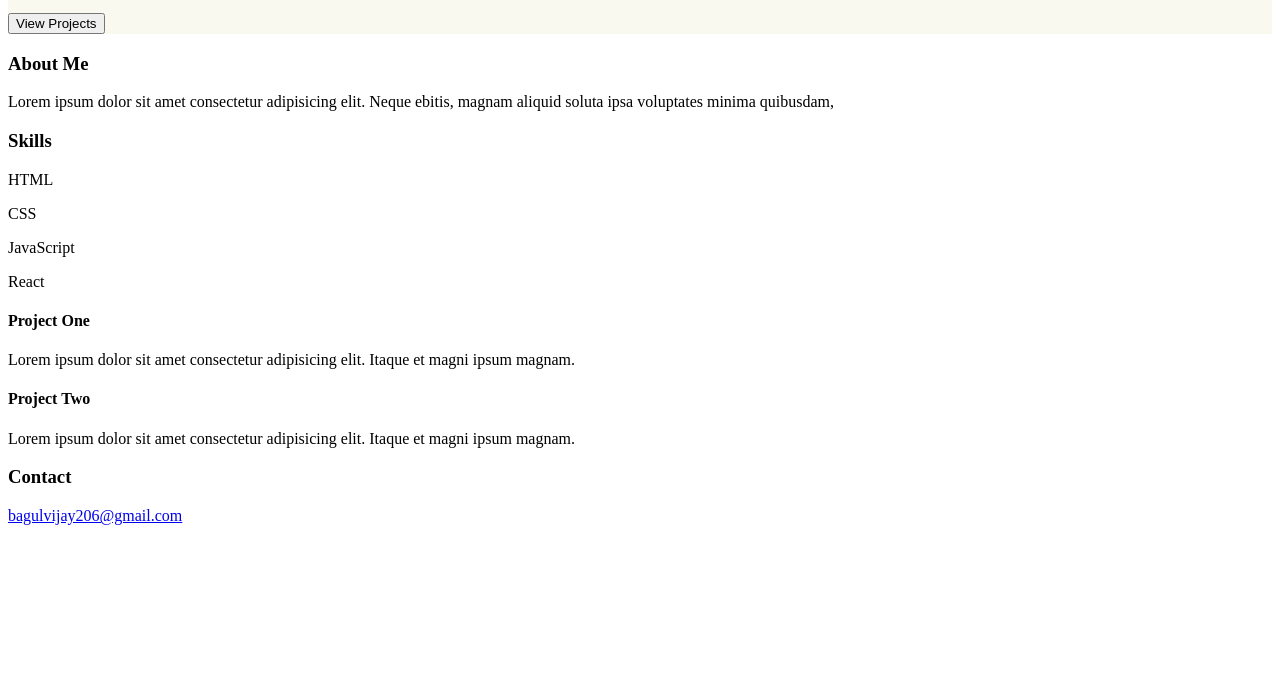
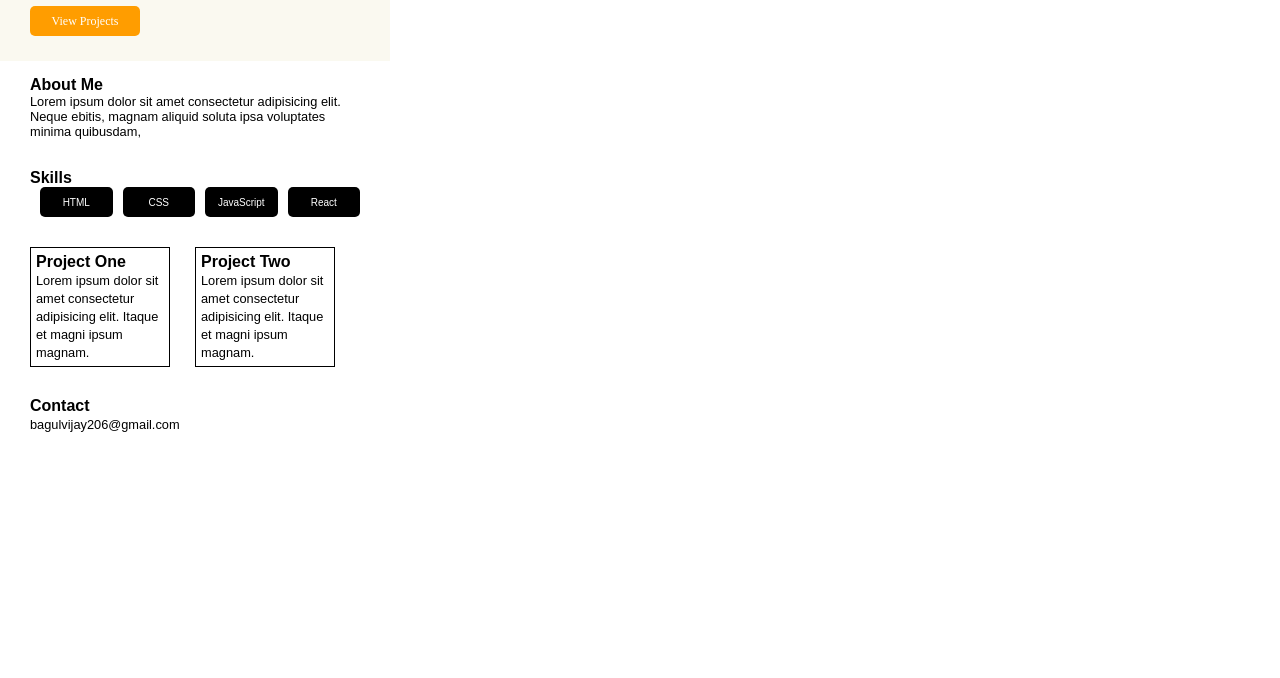
Before and after one commit to bagulvijay/localrepo, a plain HTML site: page portfolio-project.html in a window 1280 px wide. Shown: the part 122-800 px from the top of the page. Drawn offline with Linux system fonts and the light colour scheme.

Commit message:
modified index file

```diff
--- a/portfolio-project.html
+++ b/portfolio-project.html
@@ -4,7 +4,7 @@
     <meta charset="UTF-8">
     <meta name="viewport" content="width=device-width, initial-scale=1.0">
     <title>Document</title>
-    <link rel="stylesheet" href="portfolioproject.css">
+    <link rel="stylesheet" href="portfolio-project.css">
 
 </head>
 <body>
```
